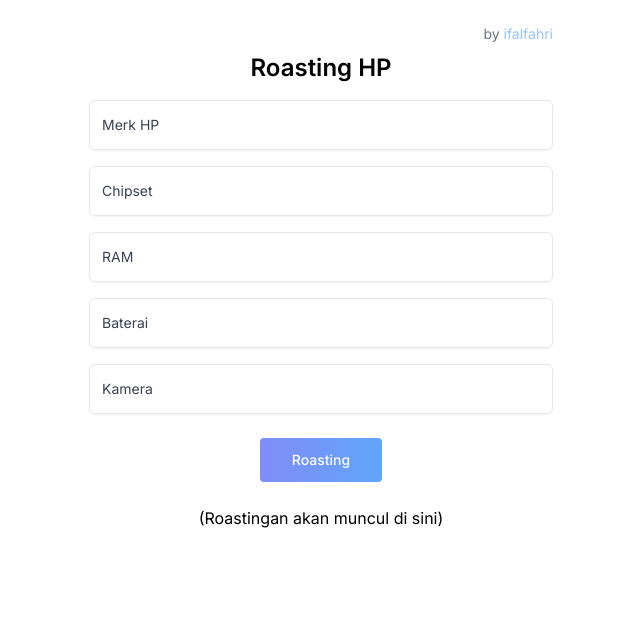
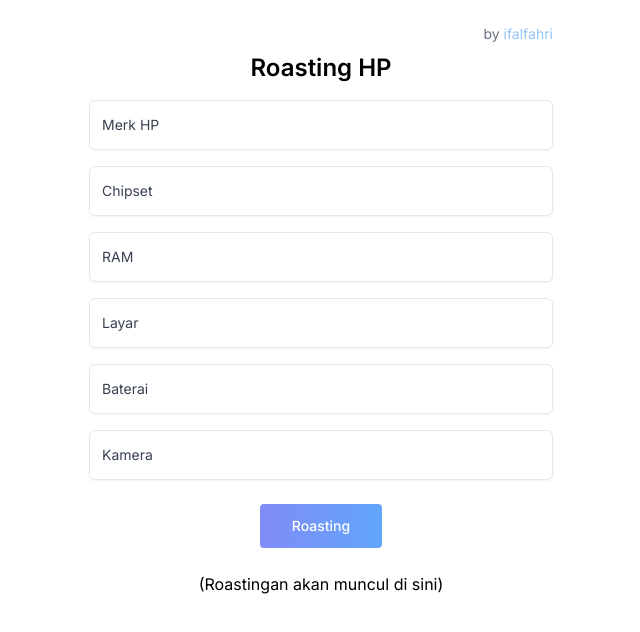
Before and after one commit to ifalfahri/roasting-hp, a React (Vite) app: page / in a window 1280 px wide. Shown: the top 632 px of the page, without its empty margins (319-959 px from the left). Built offline with nearby package versions, Linux system fonts and the light colour scheme.

Commit message:
add new form - layar

```diff
--- a/src/components/Form.jsx
+++ b/src/components/Form.jsx
@@ -13,6 +13,7 @@ function Form({ setOutput }) {
     const merk = event.target.merk.value;
     const ram = event.target.ram.value;
     const processor = event.target.processor.value;
+    const layar = event.target.layar.value;
     const baterai = event.target.baterai.value;
     const kamera = event.target.kamera.value;
 
@@ -20,6 +21,7 @@ function Form({ setOutput }) {
        Merk ${merk}, ejek merknya, kemudian spesifikasi
        Processor ${processor},
        RAM ${ram},
+       Layar ${layar},
        Baterai ${baterai},
        Kamera ${kamera}, bahas juga harganya jika memungkinkan, semua dalam 1 paragraf saja tapi sangat nyelekit dan bikin sakit hati`;
 
@@ -114,13 +116,9 @@ function Form({ setOutput }) {
       </h1>
       <div className="specs-form">
         <Input label="Merk HP" id="merk" type="text" placeholder="Merk HP" />
-        <Input
-          label="Chipset"
-          id="processor"
-          type="text"
-          placeholder="Chipset"
-        />
+        <Input label="Chipset" id="processor" type="text" placeholder="Chipset"/>
         <Input label="RAM" id="ram" type="text" placeholder="RAM" />
+        <Input label="Layar" id="layar" type="text" placeholder="Layar" />
         <Input label="Baterai" id="baterai" type="text" placeholder="Baterai" />
         <Input label="Kamera" id="kamera" type="text" placeholder="Kamera" />
       </div>
```
